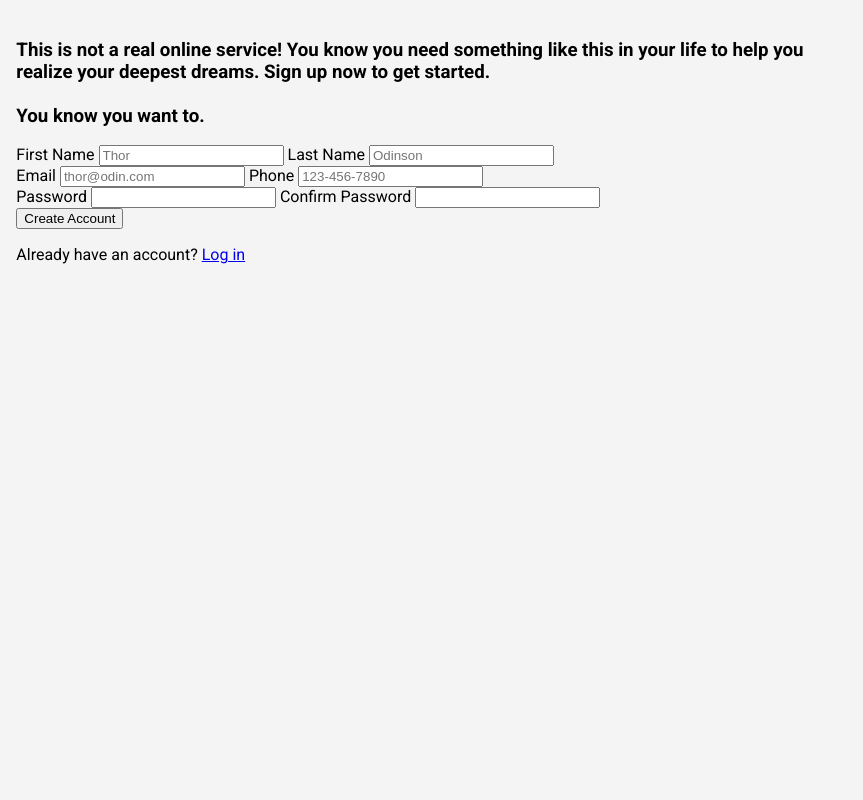
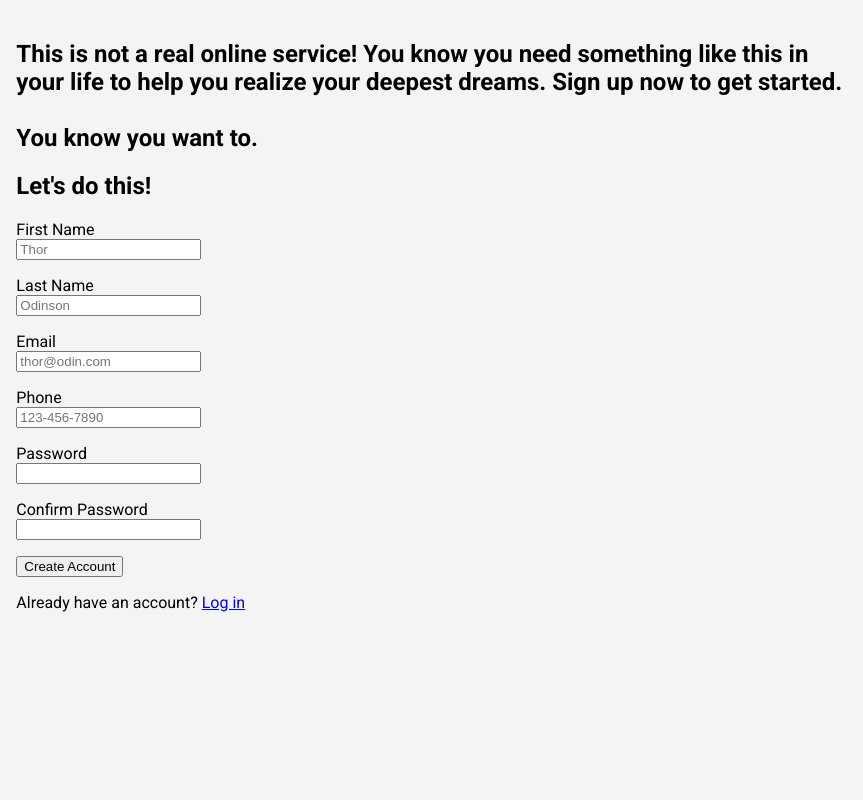
Before and after one commit to Anibvl-17/odin-signup-form, a plain HTML site: page index.html in a window 1280 px wide. Shown: the full height of the page, 417-1280 px from the left. Drawn offline with Linux system fonts and the light colour scheme.

Commit message:
Refactor form structure and add semantic classes

```diff
--- a/index.html
+++ b/index.html
@@ -34,35 +34,56 @@
   </div>
   <!-- Right container: form -->
   <div class="right-container">
-    <h3>
+    <h2 class="description-text">
       This is not a real online service! You know you need something like
       this in your life to help you realize your deepest dreams.
       Sign up now to get started.
       <br><br>
       You know you want to.
-    </h3>
-    <form action="#">
+    </h2>
+    <form action="#" id="form">
+      <h2 class="form-title">Let's do this!</h2>
       <div class="name-container">
+        <p>
           <label for="first-name">First Name</label>
+          <br>
           <input type="text" name="first-name" id="first-name" placeholder="Thor">
+        </p>
+        <p>
           <label for="last-name">Last Name</label>
+          <br>
           <input type="text" name="last-name" id="last-name" placeholder="Odinson">
+        </p>
       </div>
       <div class="contact-container">
+        <p>
           <label for="email">Email</label>
+          <br>
           <input type="text" name="email" id="email" placeholder="thor@odin.com">
+        </p>
+        <p>
           <label for="phone">Phone</label>
+          <br>
           <input type="text" name="phone" id="phone" placeholder="123-456-7890">
+        </p>
       </div>
       <div class="password-container">
+        <p>
           <label for="password">Password</label>
+          <br>
           <input type="password" name="password" id="password">
+        </p>
+        <p>
           <label for="confirm-password">Confirm Password</label>
+          <br>
           <input type="password" name="confirm-password" id="confirm-password">
+        </p>
       </div>
     </form>
-    <button type="submit">Create Account</button>
-    <p class="login-in-text">
+    <button type="submit" class="submit-button">
+      Create Account
+    </button>
+    <p class="login-text">
       Already have an account?
       <a href="#">Log in</a>
     </p>
```
Lines whose indentation alone changed are shown as unchanged.
